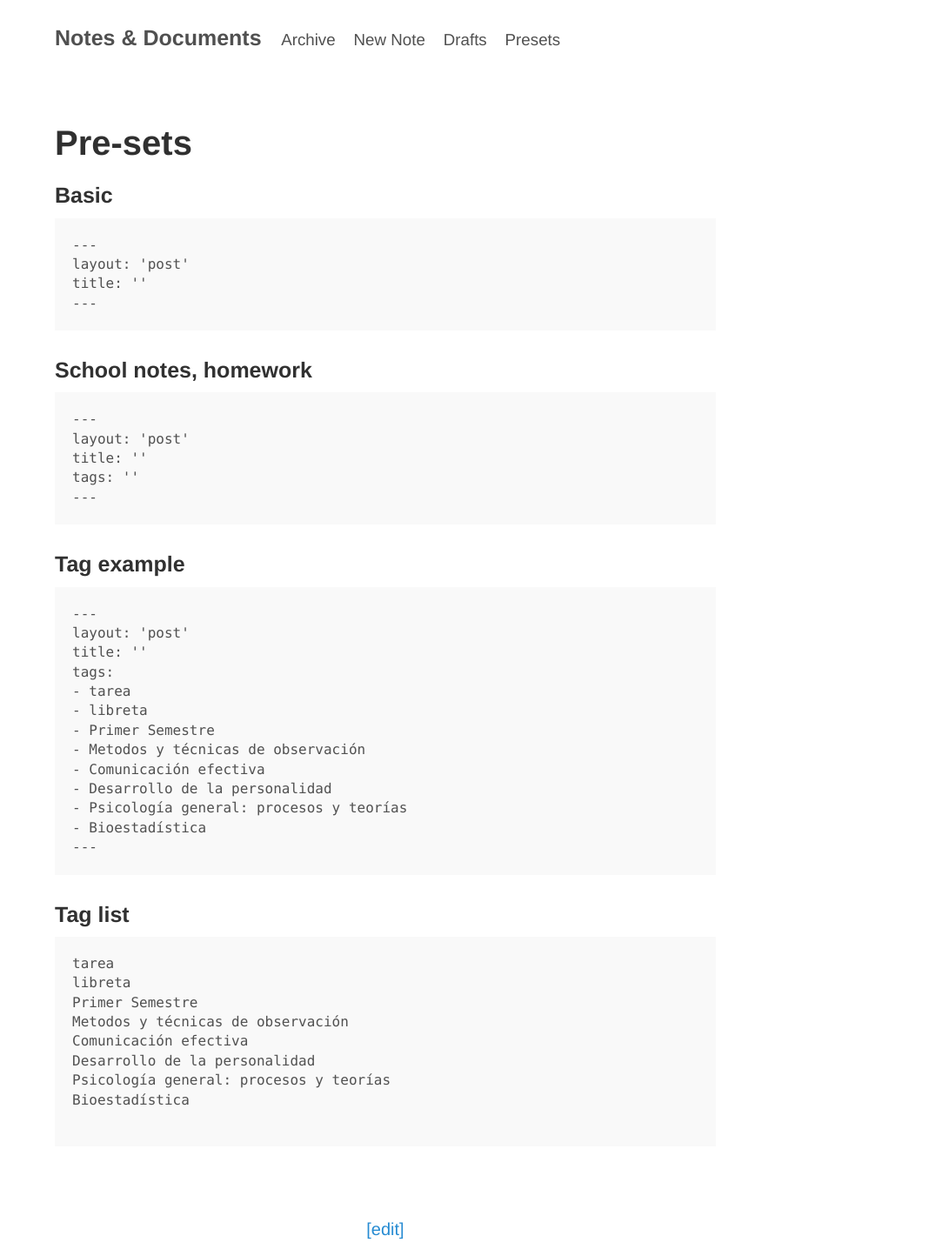
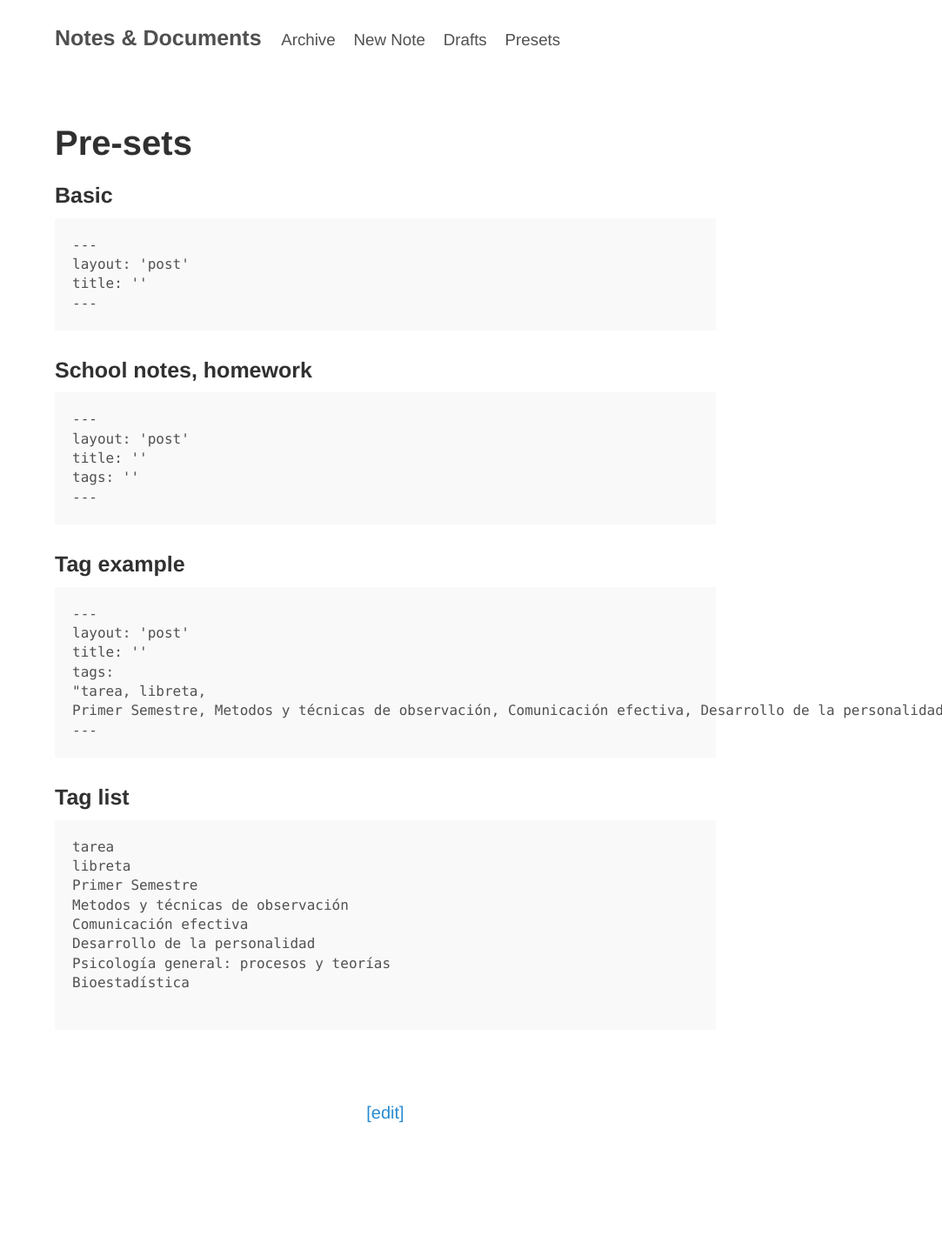
Before and after one commit to alex-esc/notes, a Jekyll site: the page built from presets.md, in a window 1280 px wide. Shown: the whole page at 87% size, without its empty margins (197-1280 px from the left). Built offline with Jekyll 4.4.1, drawn with Linux system fonts in a browser that asks for light colours; after the commit the page ends 1302 px from its top, so only the background shows below that.

````diff
--- a/presets.md
+++ b/presets.md
@@ -31,14 +31,8 @@ tags: ''
 layout: 'post'
 title: ''
 tags:
-- tarea
-- libreta
-- Primer Semestre
-- Metodos y técnicas de observación
-- Comunicación efectiva
-- Desarrollo de la personalidad
-- Psicología general: procesos y teorías
-- Bioestadística
+"tarea, libreta,
+Primer Semestre, Metodos y técnicas de observación, Comunicación efectiva, Desarrollo de la personalidad, Psicología general: procesos y teorías, Bioestadística"
 ---
 ```
 
````
